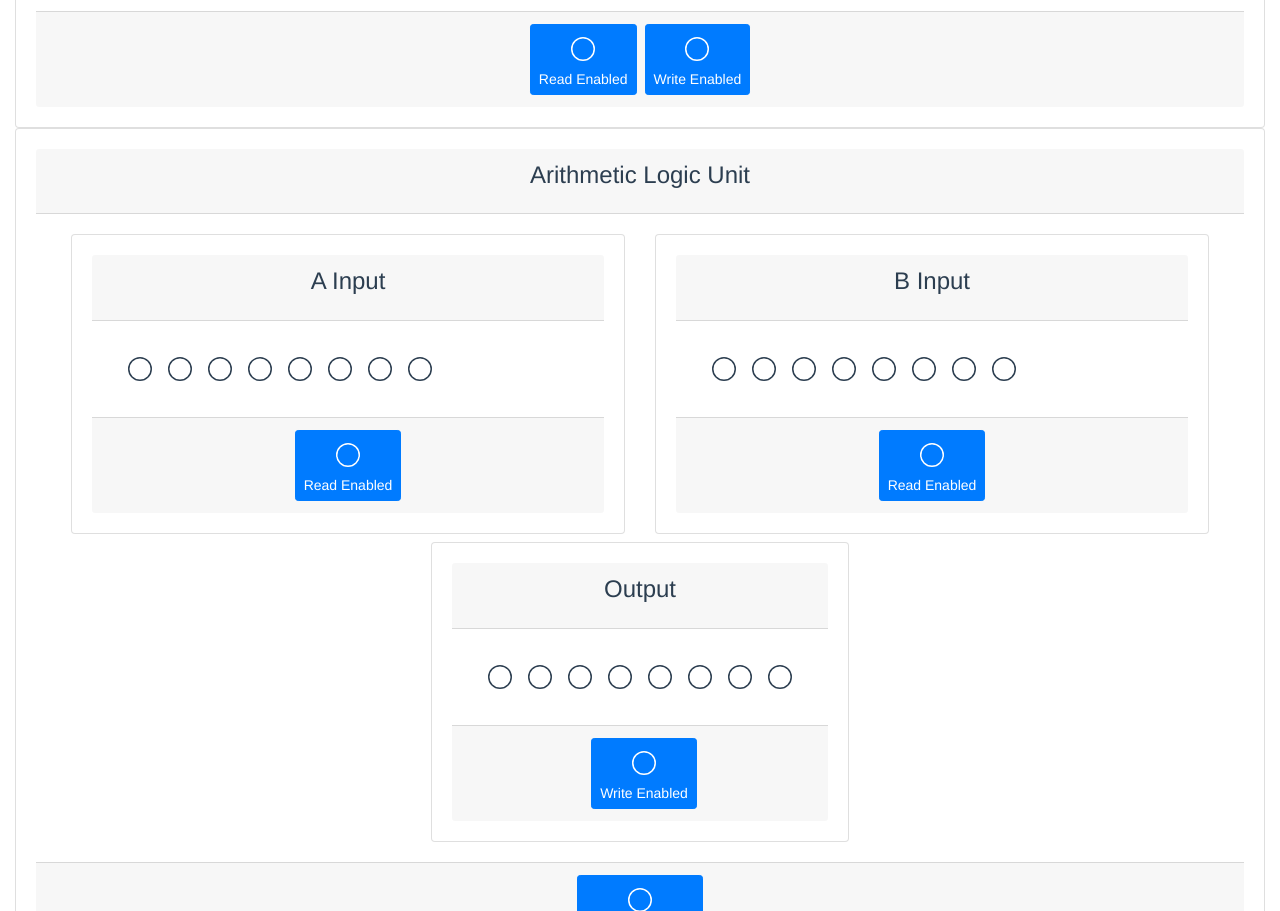
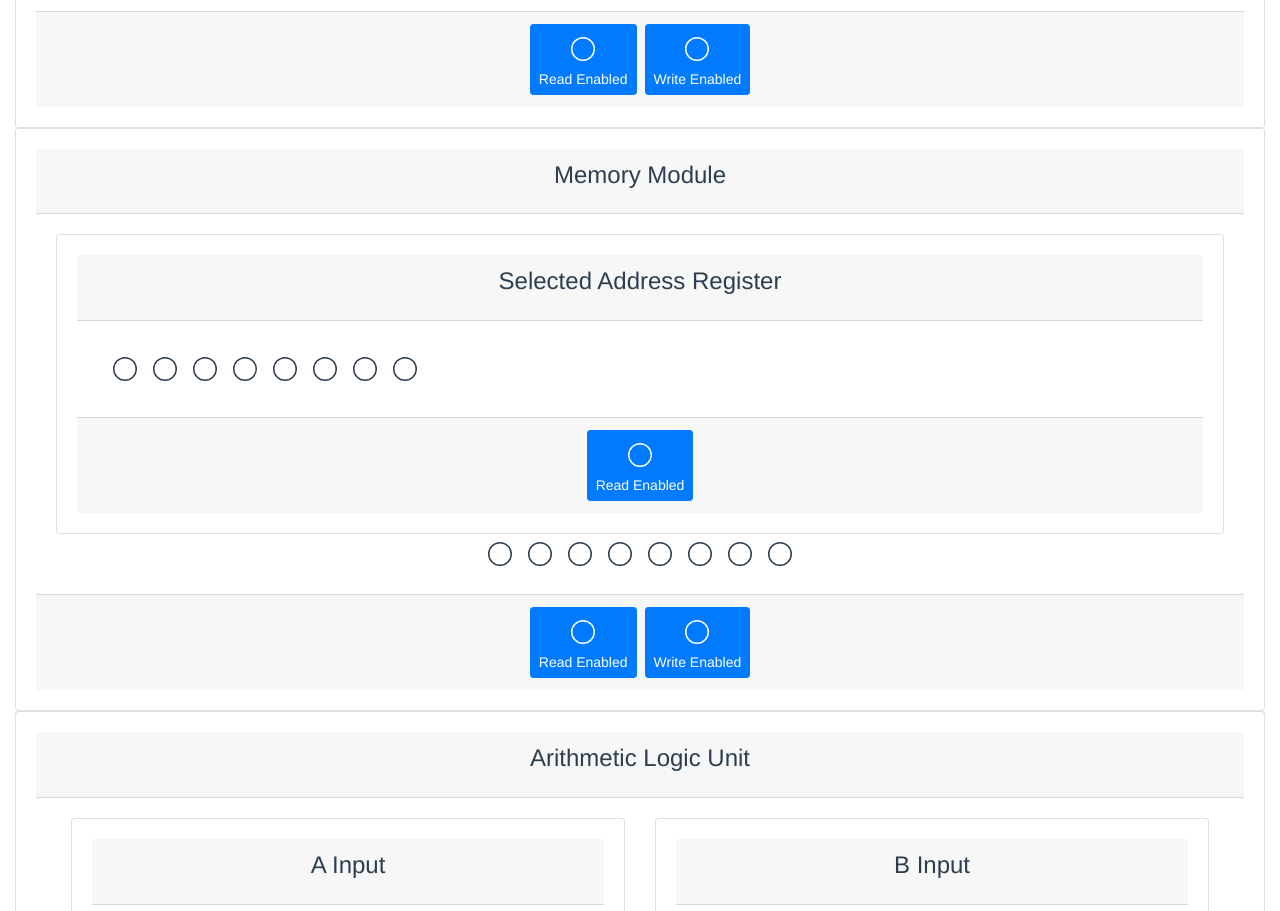
Before and after one commit to jtrauntvein/js-computersim-vue, a Vue app: page / in a window 1280 px wide. Shown: the part 560-1471 px from the top of the page. Built offline with nearby package versions, Linux system fonts and the light colour scheme.

Commit message:
feat: added a component to display the state of the memory module.

```diff
--- a/src/App.vue
+++ b/src/App.vue
@@ -17,7 +17,9 @@
       </div>
     </b-row>
     <b-row class="d-flex" >
-      <div class="col-4" />
+      <div class="col" >
+        <js-memory />
+      </div>
       <div class="col" >
         <js-alu />
       </div>
@@ -30,6 +32,7 @@ import JsClock from "./components/JsClock.vue"
 import JsRegister from "./components/JsRegister.vue";
 import JsBus from "./components/JsBus.vue";
 import JsAlu from "./components/JsAlu.vue";
+import JsMemory from "./components/JsMemory.vue";
 
 
 export default {
@@ -38,7 +41,8 @@ export default {
     JsClock,
     JsRegister,
     JsBus,
-    JsAlu
+    JsAlu,
+    JsMemory
   },
   data: function() {
     return {
--- a/src/components/Computer.js
+++ b/src/components/Computer.js
@@ -2,6 +2,8 @@ import { VirtualClock } from "./clock.js";
 import { VirtualBus } from "./bus.js";
 import { VirtualRegister } from "./register.js";
 import { VirtualALU } from "./alu.js";
+import { VirtualMemory } from "./memory.js";
+
 
 const the_clock = new VirtualClock(true, 1000);
 const the_bus = new VirtualBus();
@@ -12,6 +14,9 @@ const alu_ain_bit = 2;
 const alu_bin_bit = 3;
 const alu_out_bit = 4;
 const alu_subtract_bit = 5;
+const memory_ain_bit = 6;
+const memory_read_bit = 7;
+const memory_write_bit = 8;
 const the_register = new VirtualRegister({
    data_bus: the_bus,
    clock: the_clock,
@@ -28,6 +33,15 @@ const the_alu = new VirtualALU({
    bi_index: alu_bin_bit,
    output_index: alu_out_bit,
    op_index: alu_subtract_bit
+});
+const the_memory = new VirtualMemory({
+   clock: the_clock,
+   data_bus: the_bus,
+   control_bus: the_control_bus,
+   width: the_register.size,
+   mai_index: memory_ain_bit,
+   mw_index: memory_write_bit,
+   mr_index: memory_read_bit
 })
 the_clock.auto_clock = false;
 the_clock.set_interval(1000);
@@ -40,6 +54,7 @@ export default {
          control_bus: the_control_bus,
          register0: the_register,
          alu: the_alu,
+         memory: the_memory,
          register0_read_bit: register0_read_bit,
          register0_write_bit: register0_write_bit
       }
--- /dev/null
+++ b/src/components/JsMemory.vue
@@ -0,0 +1,89 @@
+<template>
+   <b-card >
+      <b-card-header>
+         <b-card-title>Memory Module</b-card-title>
+      </b-card-header>
+      <b-card-body>
+         <js-register
+            :register="memory.address_register"
+            title="Selected Address Register" />
+         <div class="d-flex" >
+            <div class="col" />
+            <led
+               v-for="index in width"
+               :key="index"
+               :powered="output_bits[index - 1]" />
+            <div class="col" />
+         </div>
+      </b-card-body>
+      <b-card-footer>
+         <b-button
+            v-on:click="toggle_mr_bit"
+            variant="primary"
+            size="sm" >
+            <led :powered="mr_enabled" />
+            Read Enabled
+         </b-button>
+         <b-button
+            v-on:click="toggle_mw_bit"
+            class="ml-2"
+            variant="primary"
+            size="sm" >
+            <led :powered="mw_enabled" />
+            Write Enabled
+         </b-button>
+      </b-card-footer>
+   </b-card>
+</template>
+
+<script>
+import Led from "./Led.vue";
+import JsRegister from "./JsRegister.vue";
+
+
+export default {
+   name: "js-memory",
+   components: {
+      Led,
+      JsRegister
+   },
+   data: function() {
+      return {
+
+      };
+   },
+   methods: {
+      toggle_mr_bit: function() {
+         this.control_bus.set(this.memory.mr_index, -1);
+      },
+      toggle_mw_bit: function() {
+         this.control_bus.set(this.memory.mw_index, -1);
+      }
+   },
+   computed: {
+      width: function() {
+         return this.memory.width;
+      },
+      mw_enabled: function() {
+         return this.control_bus.get(this.memory.mw_index) ? true : false;
+      },
+      mr_enabled: function() {
+         return this.control_bus.get(this.memory.mr_index) ? true : false;
+      },
+      output_bits: function() {
+         const rtn = [];
+         for(let i = 0; i < this.memory.width; ++i)
+            rtn[i] = this.memory.get(i) ? true : false;
+         return rtn;
+      }
+   },
+   mounted: function() {
+      this.control_bus.add_client(() => {
+         this.$forceUpdate();
+      });
+      this.memory.add_client(() => {
+         this.$forceUpdate();
+      })
+   }
+}
+</script>
--- a/src/components/memory.js
+++ b/src/components/memory.js
@@ -1,4 +1,6 @@
-/* eslint-disable no-undef */
+import { VirtualRegister } from "./register.js";
+
+
 /**
  * Defines an object that represents memory storage for the virtual CPU.
  *
@@ -22,7 +24,7 @@
  * @param {number=2} options.mr_index Specifies the index of the control bus line that enables the memory to read the value on the
  * data bus into the currently addressed cell.
  */
-function VirtualMemory({
+export function VirtualMemory({
    clock = null,
    data_bus = null,
    control_bus = null,
@@ -63,15 +65,20 @@ function VirtualMemory({
    for(let i = 0; i < width; ++i)
       this.bus_mask |= (1 << i);
    this.storage = new this.storage_type(size);
+   this.clients = [];
    clock.add_rising_client(() => {
       const address = this.address_register.register;
+      if(control_bus.get(mw_index))
+         this.data_bus.set_register(this.storage[address] & this.bus_mask);
       if(control_bus.get(mr_index))
-         this.data_bus.register = this.storage[address] & this.bus_mask;
-      if(control_bus.get(mw_index))
+      {
          this.storage[address] = this.data_bus.register & this.bus_mask;
+         this.clients.forEach((client) => {
+            client(this, address, this.storage[address]);
+         });
+      }
    });
 }
-
 
 /**
  * @return Returns the bit value of the currently addressed cell for the specified bit index.
@@ -83,3 +90,12 @@ VirtualMemory.prototype.get = function(bit_idx)
    const cell = this.storage[this.address_register.register];
    return (cell & (1 << bit_idx)) >> bit_idx;
 };
+
+/**
+ * Adds client object to listen for changes to memory
+ *
+ * @param {function} client Specifies a callback function that will receive this object, the current address, and the current
+ * address value.
+ */
+VirtualMemory.prototype.add_client = function(client)
+{ this.clients.push(client); };
```
